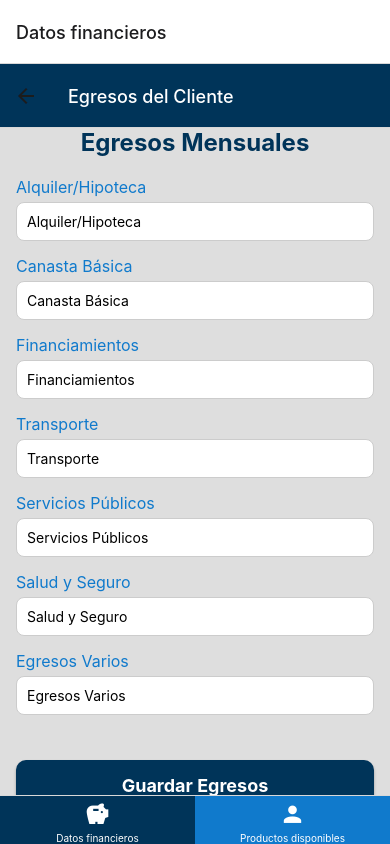
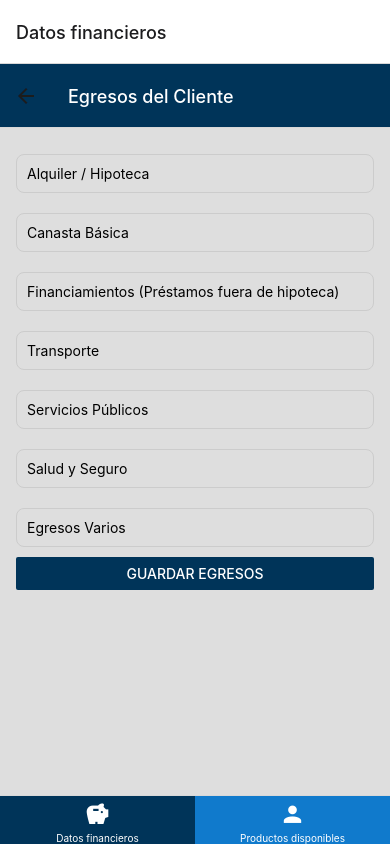
Before and after one commit to DMancia03/desafio-2-dps, a React Native app: screen /Egresos in a window 390 px wide. Built offline with nearby package versions, Linux system fonts and the light colour scheme.

Commit message:
Revert: Egresos numericos

```diff
--- a/src/screens/datos_financieros/Egresos.js
+++ b/src/screens/datos_financieros/Egresos.js
@@ -1,26 +1,32 @@
-import React from "react";
-import { View, Text, StyleSheet, TextInput, TouchableOpacity, Alert, ScrollView, KeyboardAvoidingView, Platform } from 'react-native';
+import React, { useState } from "react";
+import { View, Text, StyleSheet, TextInput, Button, Modal, TouchableOpacity } from 'react-native';
 import { Formik } from 'formik';
 import * as Yup from 'yup';
 import AsyncStorage from "@react-native-async-storage/async-storage";
 import colors from "../../styles/colors";
 
-// Validación con Yup
+// Validación con Yup para los campos de egresos
 const validationSchema = Yup.object({
-    alquiler: Yup.number().required('Campo obligatorio'),
-    canastaBasica: Yup.number().required('Campo obligatorio'),
-    financiamiento: Yup.number().required('Campo obligatorio'),
-    transporte: Yup.number().required('Campo obligatorio'),
-    servicios: Yup.number().required('Campo obligatorio'),
-    salud: Yup.number().required('Campo obligatorio'),
-    varios: Yup.number().required('Campo obligatorio')
+    alquiler: Yup.string().required('Campo obligatorio'),
+    canastaBasica: Yup.string().required('Campo obligatorio'),
+    financiaciones: Yup.string().required('Campo obligatorio'),
+    transporte: Yup.string().required('Campo obligatorio'),
+    serviciosPublicos: Yup.string().required('Campo obligatorio'),
+    saludSeguro: Yup.string().required('Campo obligatorio'),
+    egresosVarios: Yup.string().required('Campo obligatorio')
 });
 
 const Egresos = ({ navigation }) => {
-    const guardarEgresos = async (values) => {
+    const [modalVisible, setModalVisible] = useState(false);  // Estado para el modal
+
+    const guardarEgresos = async (values, resetForm) => {
         try {
+            // Guardar los valores de egresos en AsyncStorage
             await AsyncStorage.setItem('egresos', JSON.stringify(values));
-          Alert.alert('Guardado', 'Los egresos han sido guardados exitosamente.');
+            // Mostrar modal de éxito
+            setModalVisible(true);
+            // Limpiar el formulario
+            resetForm();
         } catch (error) {
             console.error('Error al guardar los egresos:', error);
         }
@@ -31,55 +37,102 @@ const Egresos = ({ navigation }) => {
             initialValues={{
                 alquiler: '',
                 canastaBasica: '',
-            financiamiento: '',
+                financiaciones: '',
                 transporte: '',
-            servicios: '',
-            salud: '',
-            varios: ''
+                serviciosPublicos: '',
+                saludSeguro: '',
+                egresosVarios: ''
             }}
             validationSchema={validationSchema}
-          onSubmit={(values) => {
-            guardarEgresos(values);
-          }}
+            onSubmit={(values, { resetForm }) => guardarEgresos(values, resetForm)} // Guardar datos y limpiar formulario
         >
             {({ handleChange, handleBlur, handleSubmit, values, errors, touched }) => (
-            <KeyboardAvoidingView
-              style={{ flex: 1 }}
-              behavior={Platform.OS === 'ios' ? 'padding' : undefined}
-            >
-              <ScrollView contentContainerStyle={styles.scrollContainer}>
                 <View style={styles.container}>
-                  <Text style={styles.title}>Egresos Mensuales</Text>
-
-                  {/* Campos del formulario */}
-                  {["Alquiler/Hipoteca", "Canasta Básica", "Financiamientos", "Transporte", "Servicios Públicos", "Salud y Seguro", "Egresos Varios"].map((label, index) => (
-                    <View key={index} style={styles.inputContainer}>
-                      <Text style={styles.label}>{label}</Text>
                     <TextInput
                         style={styles.input}
-                        placeholder={label}
-                        onChangeText={handleChange(label.toLowerCase().replace(/\s+/g, ''))}
-                        onBlur={handleBlur(label.toLowerCase().replace(/\s+/g, ''))}
-                        value={values[label.toLowerCase().replace(/\s+/g, '')]}
+                        placeholder="Alquiler / Hipoteca"
+                        onChangeText={handleChange('alquiler')}
+                        onBlur={handleBlur('alquiler')}
+                        value={values.alquiler}
                     />
-                      {touched[label.toLowerCase().replace(/\s+/g, '')] && errors[label.toLowerCase().replace(/\s+/g, '')] &&
-                        <Text style={styles.errorText}>{errors[label.toLowerCase().replace(/\s+/g, '')]}</Text>
-                      }
-                    </View>
-                  ))}
+                    {touched.alquiler && errors.alquiler && <Text style={styles.errorText}>{errors.alquiler}</Text>}
 
-                  {/* Botón de guardar */}
-                  <TouchableOpacity style={styles.button} onPress={handleSubmit}>
-                    <Text style={styles.buttonText}>Guardar Egresos</Text>
-                  </TouchableOpacity>
+                    <TextInput
+                        style={styles.input}
+                        placeholder="Canasta Básica"
+                        onChangeText={handleChange('canastaBasica')}
+                        onBlur={handleBlur('canastaBasica')}
+                        value={values.canastaBasica}
+                    />
+                    {touched.canastaBasica && errors.canastaBasica && <Text style={styles.errorText}>{errors.canastaBasica}</Text>}
 
-                  {/* Botón para regresar a la pantalla de Ingresos */}
-                  <TouchableOpacity style={styles.backButton} onPress={() => navigation.navigate('Ingresos')}>
-                    <Text style={styles.buttonText}>Regresar a Ingresos</Text>
+                    <TextInput
+                        style={styles.input}
+                        placeholder="Financiamientos (Préstamos fuera de hipoteca)"
+                        onChangeText={handleChange('financiaciones')}
+                        onBlur={handleBlur('financiaciones')}
+                        value={values.financiaciones}
+                    />
+                    {touched.financiaciones && errors.financiaciones && <Text style={styles.errorText}>{errors.financiaciones}</Text>}
+
+                    <TextInput
+                        style={styles.input}
+                        placeholder="Transporte"
+                        onChangeText={handleChange('transporte')}
+                        onBlur={handleBlur('transporte')}
+                        value={values.transporte}
+                    />
+                    {touched.transporte && errors.transporte && <Text style={styles.errorText}>{errors.transporte}</Text>}
+
+                    <TextInput
+                        style={styles.input}
+                        placeholder="Servicios Públicos"
+                        onChangeText={handleChange('serviciosPublicos')}
+                        onBlur={handleBlur('serviciosPublicos')}
+                        value={values.serviciosPublicos}
+                    />
+                    {touched.serviciosPublicos && errors.serviciosPublicos && <Text style={styles.errorText}>{errors.serviciosPublicos}</Text>}
+
+                    <TextInput
+                        style={styles.input}
+                        placeholder="Salud y Seguro"
+                        onChangeText={handleChange('saludSeguro')}
+                        onBlur={handleBlur('saludSeguro')}
+                        value={values.saludSeguro}
+                    />
+                    {touched.saludSeguro && errors.saludSeguro && <Text style={styles.errorText}>{errors.saludSeguro}</Text>}
+
+                    <TextInput
+                        style={styles.input}
+                        placeholder="Egresos Varios"
+                        onChangeText={handleChange('egresosVarios')}
+                        onBlur={handleBlur('egresosVarios')}
+                        value={values.egresosVarios}
+                    />
+                    {touched.egresosVarios && errors.egresosVarios && <Text style={styles.errorText}>{errors.egresosVarios}</Text>}
+
+                    <Button onPress={handleSubmit} title="Guardar Egresos" color={colors.PRYMARY_COLOR} />
+
+                    {/* Modal para confirmar guardado */}
+                    <Modal
+                        animationType="slide"
+                        transparent={true}
+                        visible={modalVisible}
+                        onRequestClose={() => setModalVisible(false)}
+                    >
+                        <View style={styles.modalContainer}>
+                            <View style={styles.modalContent}>
+                                <Text style={styles.modalText}>Egresos guardados exitosamente.</Text>
+                                <TouchableOpacity
+                                    style={styles.closeButton}
+                                    onPress={() => setModalVisible(false)}
+                                >
+                                    <Text style={styles.closeButtonText}>Cerrar</Text>
                                 </TouchableOpacity>
                             </View>
-              </ScrollView>
-            </KeyboardAvoidingView>
+                        </View>
+                    </Modal>
+                </View>
             )}
         </Formik>
     );
@@ -88,74 +141,47 @@ const Egresos = ({ navigation }) => {
 export default Egresos;
 
 const styles = StyleSheet.create({
-    scrollContainer: {
-        flexGrow: 1,
-        justifyContent: 'center',
-        paddingBottom: 20,  // Espacio para evitar que el contenido sea cubierto por el tab
-    },
     container: {
-        paddingHorizontal: 16,
         backgroundColor: colors.GRAY_BACKGROUND,
-        justifyContent: 'center',
-        alignItems: 'center',
-    },
-    title: {
-        fontSize: 24,
-        fontWeight: 'bold',
-        color: colors.PRYMARY_COLOR,
-        textAlign: 'center',
-        marginBottom: 20,
-    },
-    inputContainer: {
-        marginBottom: 15,
-        width: '100%', // Para que los inputs ocupen todo el ancho posible
-    },
-    label: {
-        fontSize: 16,
-        color: colors.SECONDARY_COLOR,
-        marginBottom: 5,
+        height: '100%',
+        padding: 16,
     },
     input: {
         borderWidth: 1,
         borderColor: '#ccc',
         padding: 10,
+        marginVertical: 10,
         borderRadius: 8,
-        backgroundColor: '#fff',
-        width: '100%',
-    },
-    button: {
-        marginTop: 30,
-        paddingVertical: 15,
-        borderRadius: 10,
-        backgroundColor: colors.PRYMARY_COLOR,
-        alignItems: 'center',
-        width: '100%', // Botón más ancho
-        elevation: 3,
-        shadowColor: '#000',
-        shadowOffset: { width: 0, height: 2 },
-        shadowOpacity: 0.3,
-        shadowRadius: 3,
-    },
-    backButton: {
-        marginTop: 15,
-        paddingVertical: 15,
-        borderRadius: 10,
-        backgroundColor: colors.SECONDARY_COLOR,
-        alignItems: 'center',
-        width: '100%', // Botón más ancho
-        elevation: 3,
-        shadowColor: '#000',
-        shadowOffset: { width: 0, height: 2 },
-        shadowOpacity: 0.3,
-        shadowRadius: 3,
-    },
-    buttonText: {
-        fontSize: 18,
-        color: '#fff',
-        fontWeight: 'bold',
     },
     errorText: {
         color: 'red',
-        marginTop: 5,
+        marginBottom: 8,
+    },
+    modalContainer: {
+        flex: 1,
+        justifyContent: 'center',
+        alignItems: 'center',
+        backgroundColor: 'rgba(0, 0, 0, 0.5)',
+    },
+    modalContent: {
+        backgroundColor: 'white',
+        padding: 20,
+        borderRadius: 10,
+        alignItems: 'center',
+        width: '80%',
+    },
+    modalText: {
+        fontSize: 18,
+        marginBottom: 20,
+    },
+    closeButton: {
+        backgroundColor: colors.SECONDARY_COLOR,
+        paddingVertical: 10,
+        paddingHorizontal: 20,
+        borderRadius: 5,
+    },
+    closeButtonText: {
+        color: 'white',
+        fontSize: 16,
     },
 });
```
Lines whose indentation alone changed are shown as unchanged.
